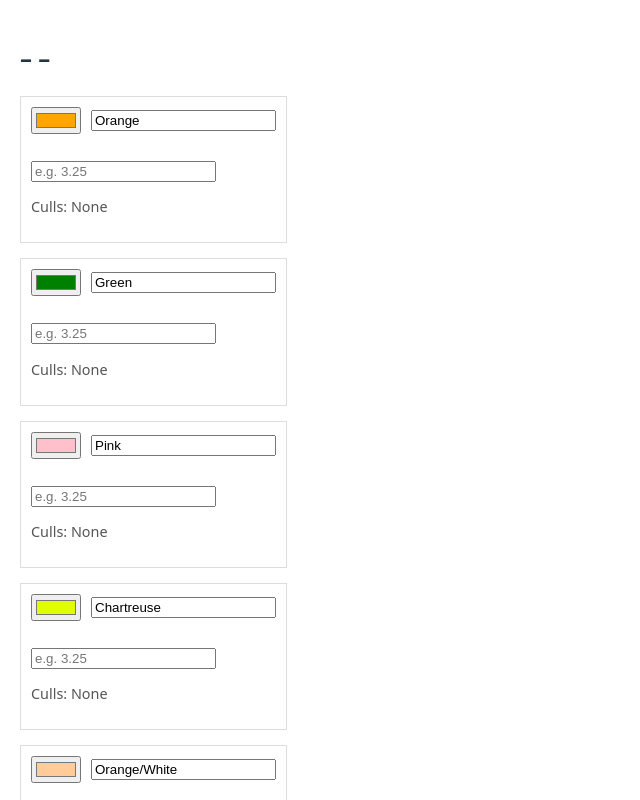
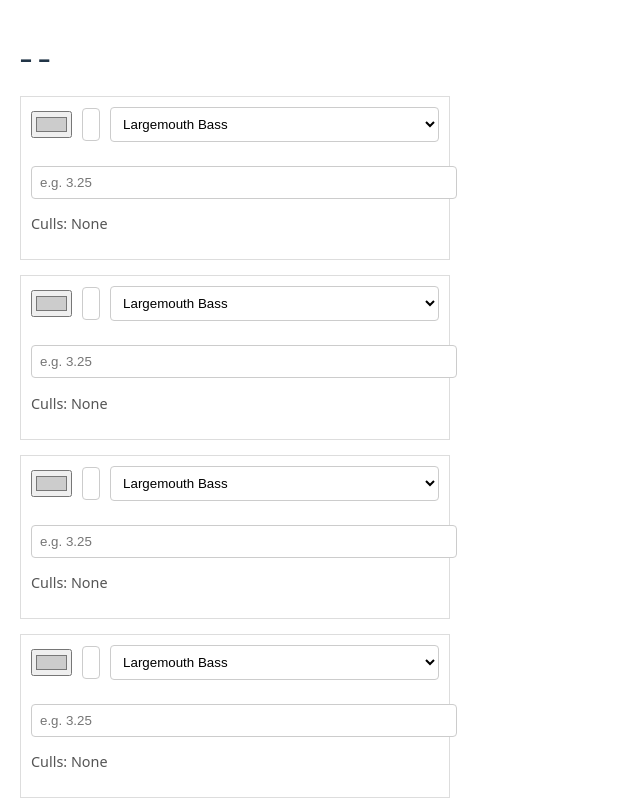
Before and after one commit to grantmarsh24/cull-tracker-app, a React (Vite) app: page / in a window 1280 px wide. Both pictures are taken after a click on the button "Start Tournament". Shown: the top 800 px of the page, without its empty margins (0-640 px from the left). Built offline with nearby package versions, Linux system fonts and the light colour scheme.

Commit message:
New update

```diff
--- a/src/App.jsx
+++ b/src/App.jsx
@@ -1,12 +1,21 @@
 import React, { useState } from "react";
 
 const defaultTags = [
-  { name: "Orange", color: "#FFA500" },
-  { name: "Green", color: "#008000" },
-  { name: "Pink", color: "#FFC0CB" },
-  { name: "Chartreuse", color: "#DFFF00" },
-  { name: "Orange/White", color: "#FFCC99" }
+  { name: "Tag 1", color: "#cccccc", species: "Largemouth Bass" },
+  { name: "Tag 2", color: "#cccccc", species: "Largemouth Bass" },
+  { name: "Tag 3", color: "#cccccc", species: "Largemouth Bass" },
+  { name: "Tag 4", color: "#cccccc", species: "Largemouth Bass" },
+  { name: "Tag 5", color: "#cccccc", species: "Largemouth Bass" }
 ];
+
+const inputStyle = {
+  width: "100%",
+  padding: 8,
+  backgroundColor: "#fff",
+  color: "#000",
+  border: "1px solid #ccc",
+  borderRadius: 4
+};
 
 export default function CullTracker() {
   const [tournaments, setTournaments] = useState([]);
@@ -99,13 +108,13 @@ export default function CullTracker() {
   if (view === "start") {
     return (
       <div style={{ padding: 20, maxWidth: 600, margin: "0 auto" }}>
-        <h1>Start a New Tournament</h1>
-        <input placeholder="Tournament Name" value={tournamentName} onChange={(e) => setTournamentName(e.target.value)} /><br /><br />
-        <input placeholder="Location" value={location} onChange={(e) => setLocation(e.target.value)} /><br /><br />
-        <input type="date" value={date} onChange={(e) => setDate(e.target.value)} /><br /><br />
-        <textarea placeholder="Notes" value={notes} onChange={(e) => setNotes(e.target.value)} /><br /><br />
+        <h1 style={{ fontSize: "1.5rem" }}>Start a New Tournament</h1>
+        <input style={inputStyle} placeholder="Tournament Name" value={tournamentName} onChange={(e) => setTournamentName(e.target.value)} /><br /><br />
+        <input style={inputStyle} placeholder="Location" value={location} onChange={(e) => setLocation(e.target.value)} /><br /><br />
+        <input style={inputStyle} type="date" value={date} onChange={(e) => setDate(e.target.value)} /><br /><br />
+        <textarea style={inputStyle} placeholder="Notes" value={notes} onChange={(e) => setNotes(e.target.value)} /><br /><br />
         <label>Weight Format:</label><br />
-        <select value={unit} onChange={(e) => setUnit(e.target.value)}>
+        <select style={inputStyle} value={unit} onChange={(e) => setUnit(e.target.value)}>
           <option value="decimal">Pounds (e.g. 3.25)</option>
           <option value="lbs_oz">Pounds & Ounces</option>
         </select><br /><br />
@@ -148,10 +157,20 @@ export default function CullTracker() {
               onChange={(e) => updateTag(index, "color", e.target.value)}
             />
             <input
+              placeholder="Name or Number"
               value={tag.name}
               onChange={(e) => updateTag(index, "name", e.target.value)}
-              style={{ flex: 1 }}
+              style={{ flex: 1, ...inputStyle }}
             />
+            <select
+              value={tag.species || "Largemouth Bass"}
+              onChange={(e) => updateTag(index, "species", e.target.value)}
+              style={inputStyle}
+            >
+              <option value="Largemouth Bass">Largemouth Bass</option>
+              <option value="Smallmouth Bass">Smallmouth Bass</option>
+              <option value="Spotted Bass">Spotted Bass</option>
+            </select>
           </div>
           <br />
           {unit === "decimal" ? (
@@ -160,6 +179,7 @@ export default function CullTracker() {
               placeholder="e.g. 3.25"
               value={fishWeights[tag.name] || ""}
               onChange={(e) => updateWeight(tag.name, e.target.value)}
+              style={inputStyle}
             />
           ) : (
             <div style={{ display: "flex", gap: 10 }}>
@@ -171,6 +191,7 @@ export default function CullTracker() {
                   const current = fishWeights[tag.name]?.split(" ") || ["", ""];
                   updateWeight(tag.name, `${e.target.value} ${current[1]}`);
                 }}
+                style={inputStyle}
               />
               <input
                 type="number"
@@ -180,6 +201,7 @@ export default function CullTracker() {
                   const current = fishWeights[tag.name]?.split(" ") || ["", ""];
                   updateWeight(tag.name, `${current[0]} ${e.target.value}`);
                 }}
+                style={inputStyle}
               />
             </div>
           )}
```
